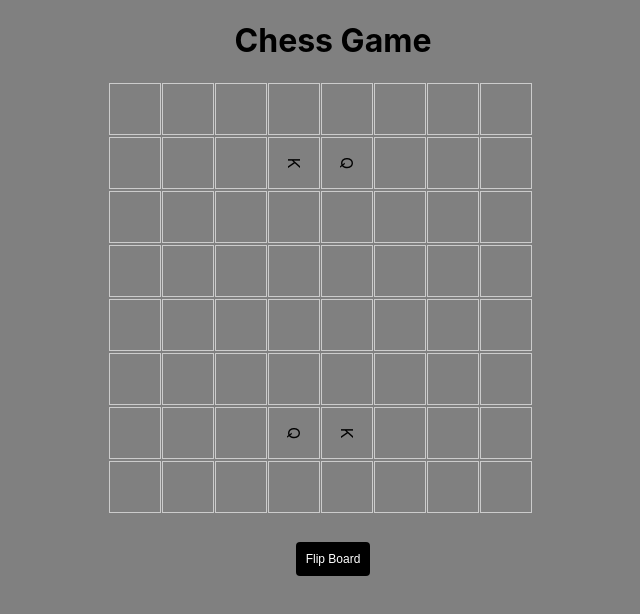
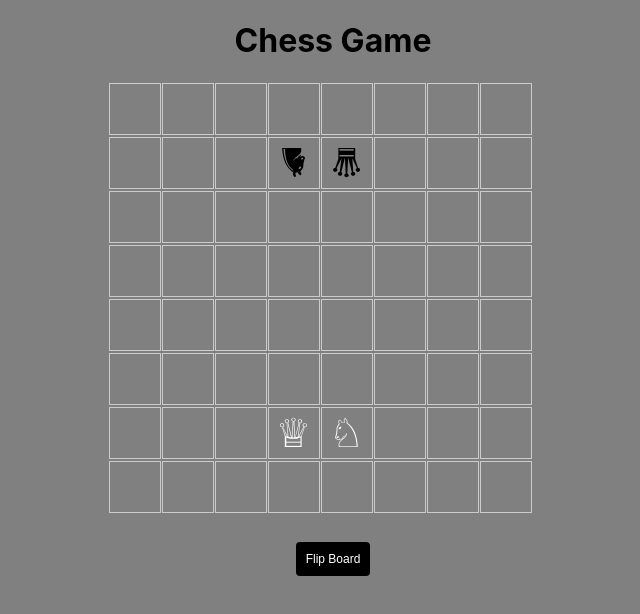
Before and after one commit to karanghai9/chess-game, a React (Create React App) app: page / in a window 1280 px wide. Shown: the top 614 px of the page, without its empty margins (307-947 px from the left). Built offline with nearby package versions, Linux system fonts and the light colour scheme.

Commit message:
Addded icons instead of text for Qs and Ks.

```diff
--- a/src/Components/Board.jsx
+++ b/src/Components/Board.jsx
@@ -10,12 +10,12 @@ const Board = () => {
     const [pieces, setPieces] = useState(
         [
             [null, null, null, null, null, null, null, null],
-        [null, null, null, { type: 'Q', color: 'black' }, { type: 'K', color: 'black' }, null, null, null],
+            [null, null, null, { icon: '\u265B', type: 'Q', color: 'black' }, { icon: '\u265E', type: 'K', color: 'black' }, null, null, null],
             [null, null, null, null, null, null, null, null],
             [null, null, null, null, null, null, null, null],
             [null, null, null, null, null, null, null, null],
             [null, null, null, null, null, null, null, null],
-        [null, null, null, { type: 'K', color: 'white' }, { type: 'Q', color: 'white' }, null, null, null],
+            [null, null, null, { icon: '\u2658', type: 'K', color: 'white' }, { icon: '\u2655', type: 'Q', color: 'white' }, null, null, null],
             [null, null, null, null, null, null, null, null],
         ]
     );
--- a/src/Components/Square.jsx
+++ b/src/Components/Square.jsx
@@ -3,9 +3,20 @@ import '../Styles/Square.css';
 
 const Square = ({ row, col, piece }) => {
 
+  const renderPiece = () => {
+    if (piece) {
+      return (
+        <span className={`chess-piece ${piece.color}`}>
+          {piece.icon}
+        </span>
+      );
+    }
+    return null;
+  };
+
   return (
     <div className={"square"}>
-      {piece && piece.type}
+      {renderPiece()}
     </div>
   );
 };
--- a/src/Styles/Square.css
+++ b/src/Styles/Square.css
@@ -8,3 +8,20 @@
     cursor: pointer;
     margin: 1px;
 }
+
+.chess-piece {
+    font-size: 2.5rem;
+    display: inline-block;
+}
+
+.black {
+    color: black;
+    transform: rotate(90deg);
+    background-color: transparent;
+}
+
+.white {
+    color: white;
+    transform: rotate(270deg);
+    background-color: transparent;
+}
```
Lines whose indentation alone changed are shown as unchanged.
